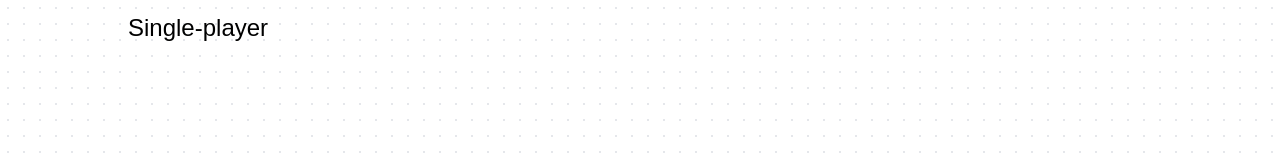
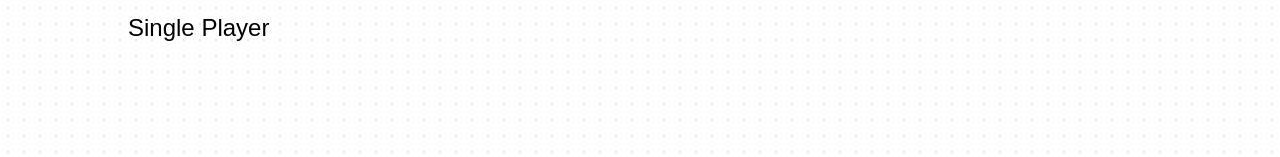
Before and after one commit to perebaj/100m, a Next.js app: page / in a window 1280 px wide. Shown: the top 157 px of the page. Built offline with nearby package versions, Linux system fonts and the light colour scheme; a web font is replaced by a local one.

Commit message:
:sparkles: Single Player

```diff
--- a/src/app/page.tsx
+++ b/src/app/page.tsx
@@ -18,7 +18,7 @@ export default function Home() {
       <header>
         <nav className="mx-auto flex max-w-7xl px-32 py-3 text-xl">
           <span className="text-slate align-center flex flex-col items-center justify-center text-2xl">
-            Single-player
+            Single Player
           </span>
           <Buymeacoffee />
         </nav>
@@ -60,7 +60,7 @@ export default function Home() {
             <Accordion type="single" collapsible className="text-lg">
               <AccordionItem value="item-1">
                 <AccordionTrigger className="text-start font-bold text-primary">
-                  O que é o Single-player?
+                  O que é o Single Player?
                 </AccordionTrigger>
                 <AccordionContent>
                   <p className="text-slate text-lg">
@@ -77,16 +77,16 @@ export default function Home() {
                 <AccordionContent>
                   <p className="text-slate text-lg">
                     Você faz suas compras de estoque em qualquer fornecedor e
-                    envia os dados de pagamento (boleto ou PIX) para o
-                    Single-player. Nos pagamos suas compras e adicionamos o
-                    valor em seu próximo vencimento, com uma taxa de apenas 2%
-                    sobre cada nota emitida.
+                    envia os dados de pagamento (boleto ou PIX) para o Single
+                    Player. Nos pagamos suas compras e adicionamos o valor em
+                    seu próximo vencimento, com uma taxa de apenas 2% sobre cada
+                    nota emitida.
                   </p>
                 </AccordionContent>
               </AccordionItem>
               <AccordionItem value="item-3">
                 <AccordionTrigger className="text-start font-bold text-primary">
-                  Para qual público o Single-player é designado?
+                  Para qual público o Single Player é designado?
                 </AccordionTrigger>
                 <AccordionContent>
                   <p className="text-slate text-lg">
@@ -97,7 +97,7 @@ export default function Home() {
               </AccordionItem>
               <AccordionItem value="item-4">
                 <AccordionTrigger className="text-start font-bold text-primary">
-                  Quanto o Single-player custa?
+                  Quanto o Single Player custa?
                 </AccordionTrigger>
                 <AccordionContent>
                   <p className="text-slate text-lg">
--- a/src/app/payment/sucess_payment.tsx
+++ b/src/app/payment/sucess_payment.tsx
@@ -53,8 +53,8 @@ export default function SuccessPayment({
           />
           <DialogDescription className="py-4">
             Seu pagamento de R${transactionAmount} feito no fornecedor{' '}
-            {merchantName} foi processado com sucesso. Obrigado por usar
-            Single-player!
+            {merchantName} foi processado com sucesso. Obrigado por usar Single
+            Player!
           </DialogDescription>
         </DialogContent>
       </Dialog>
```
